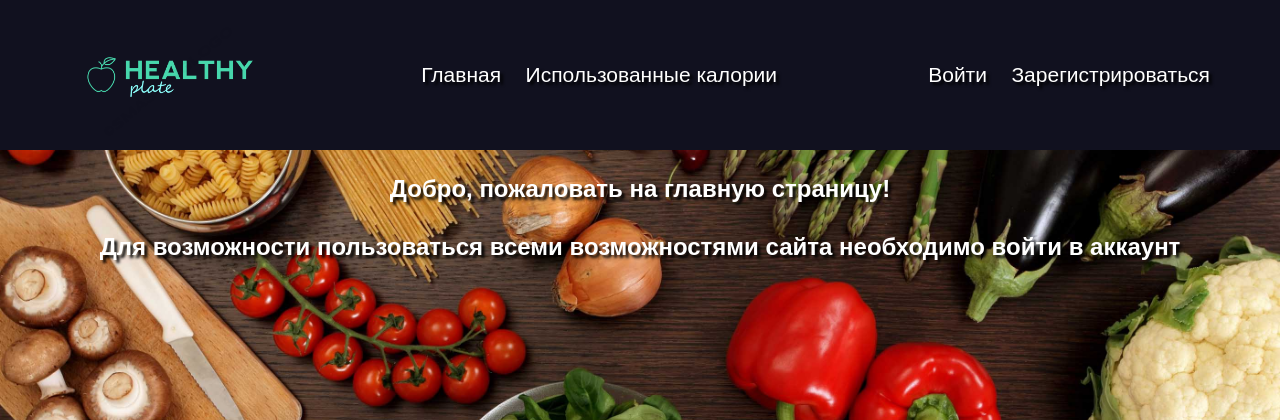
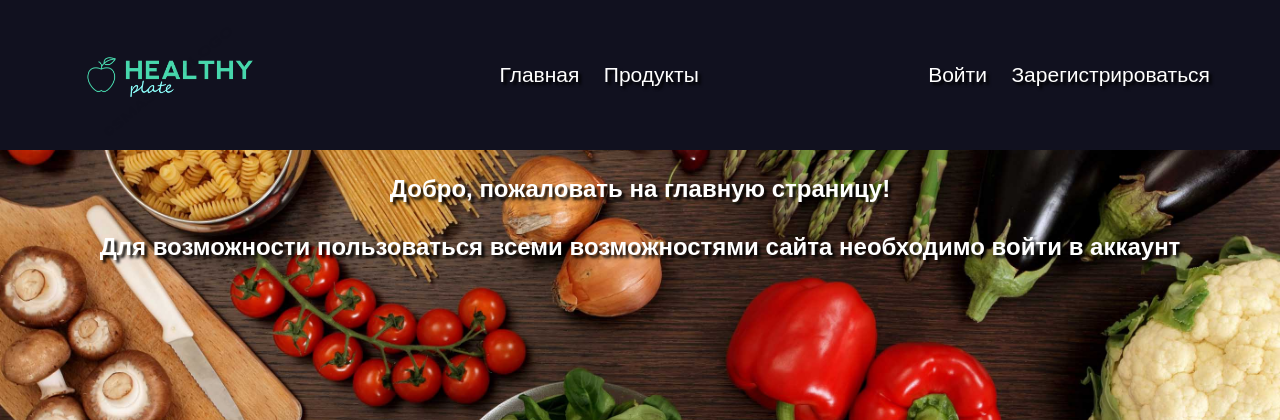
Before and after one commit to oleseagagauz/FoodApp, a Django app: page / in a window 1280 px wide. Shown: the top 420 px of the page. Run offline with Django 5.2, Linux system fonts and the light colour scheme.

Commit message:
подправил меню

```diff
--- a/templates/base.html
+++ b/templates/base.html
@@ -38,10 +38,10 @@
                 <li><a href="{% url 'home:home' %}">Главная</a></li>
                 <li><a href="{% url 'user_profile:imt' %}">ИМТ</a></li>
                 <li><a href="{% url 'product:product_list' %}">Продукты</a></li>
-                <li><a href="{% url 'product:cart' %}">Корзина</a></li>
+                <li><a href="{% url 'product:cart' %}">Использованные калории</a></li>
             {% else %}
                 <li><a href="{% url 'home:home' %}">Главная</a></li>
-                <li><a href="{% url 'product:product_list' %}">Использованные калории</a></li>
+                <li><a href="{% url 'product:product_list' %}">Продукты</a></li>
             {% endif %}
         </ul>
     </nav>
```
